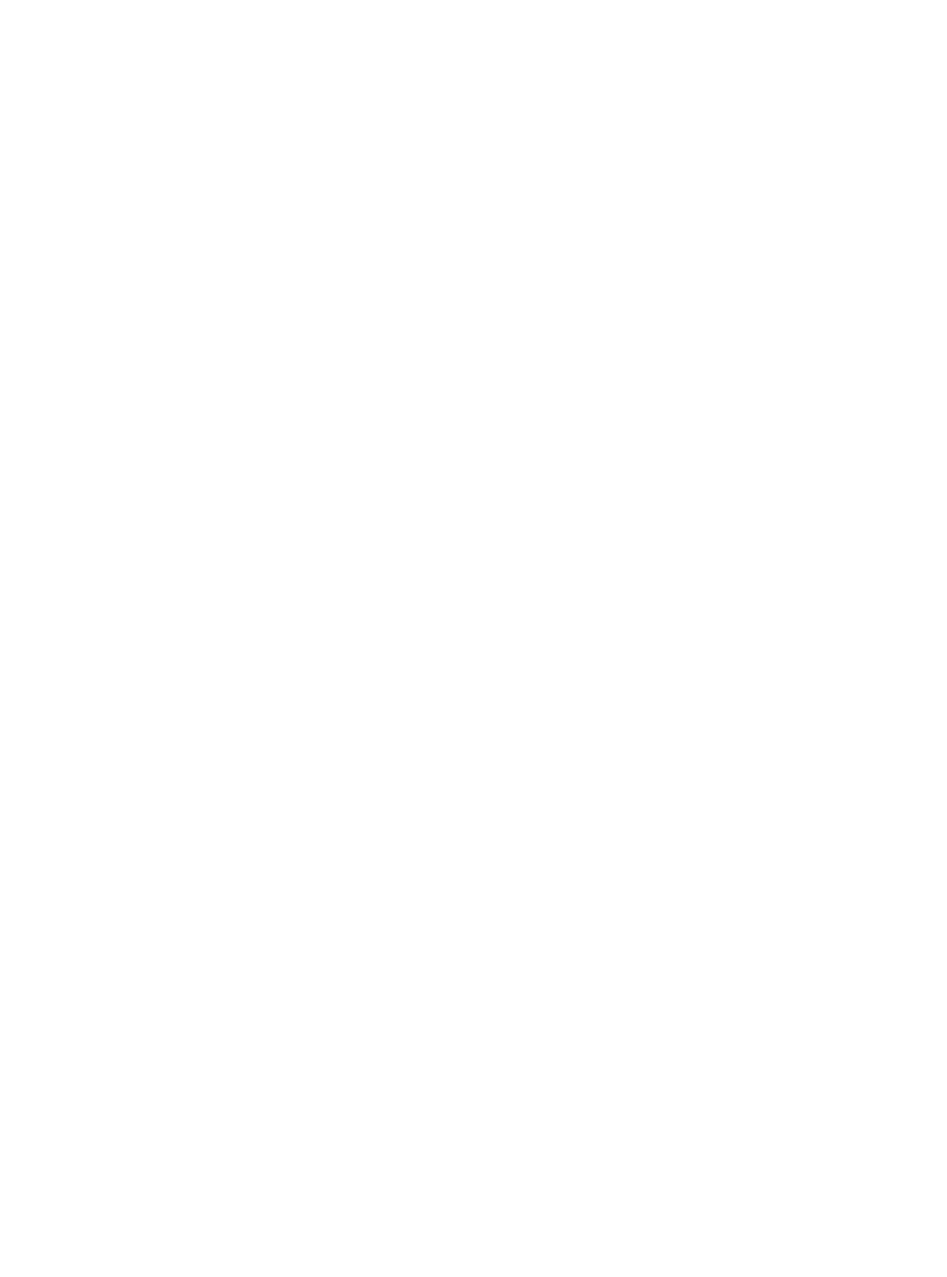
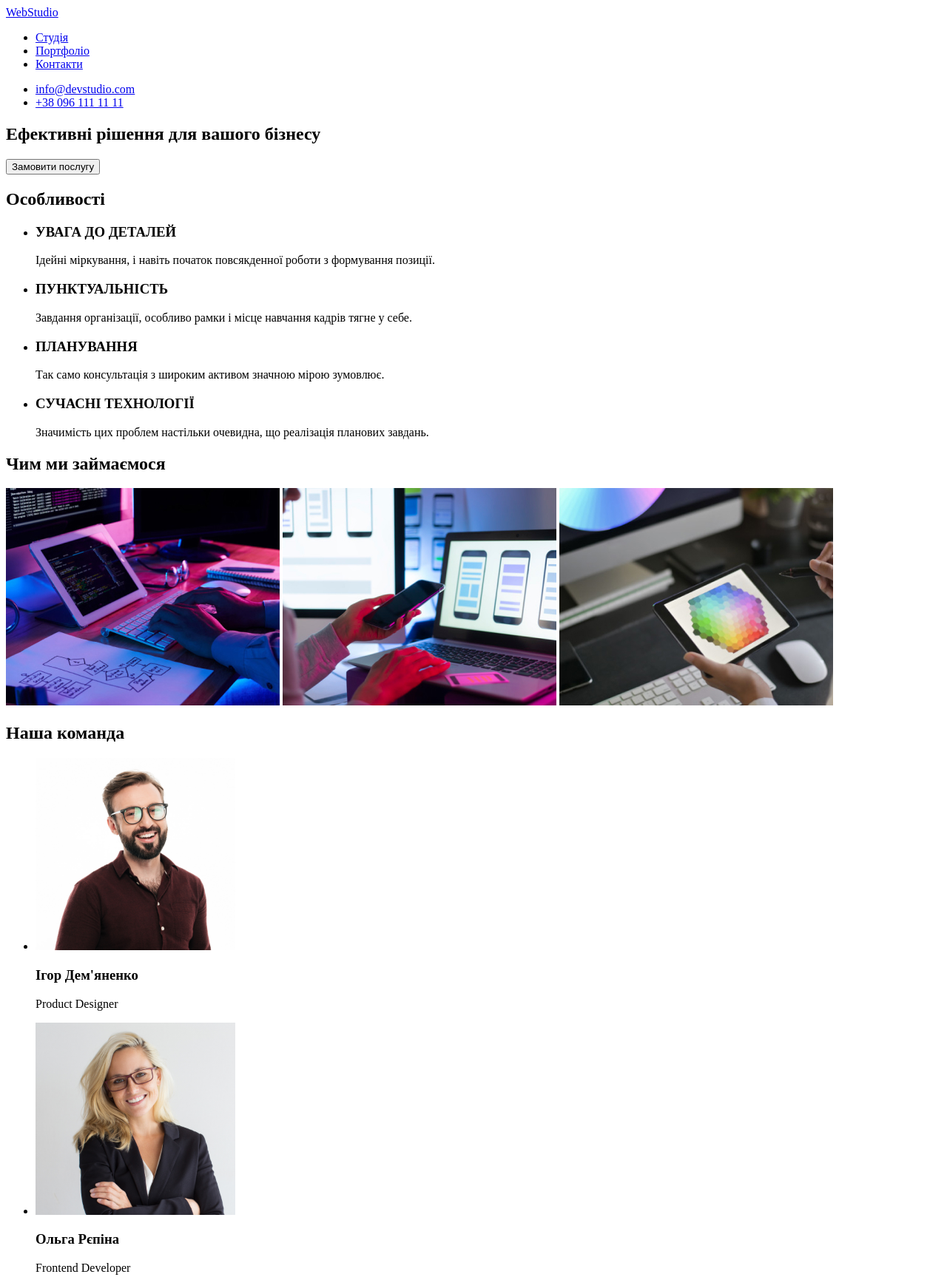
Before and after one commit to OleksandrOliynyk6891/HTML-CSS-70homework, a plain HTML site: page index.html in a window 1280 px wide. Shown: the top 1727 px of the page at 74% size. Before the commit the page ends 800 px from the top, so only its background shows below. Drawn offline with Linux system fonts and the light colour scheme.

Commit message:
HTML DOC
HTML DOC

```diff
--- a/index.html
+++ b/index.html
@@ -1,15 +1,139 @@
 <!DOCTYPE html>
-<html lang="en">
+<html lang="uk">
 <head>
     <meta charset="UTF-8">
     <meta http-equiv="X-UA-Compatible" content="IE=edge">
     <meta name="viewport" content="width=device-width, initial-scale=1.0">
     <title>homework_1</title>
 </head>
-<head>
-
-</head>
 <body>
-
+<!--page header-->
+    <header>
+        <!--site logo-->
+        <a href="./index.html">WebStudio</a>
+        <!--section navigation menu-->
+        <nav>
+            <!--main page navigation menu-->
+            <ul>
+                <!--links to sections-->
+                <li><a href="#studio">Студія</a></li>
+                <li><a href="#portfolio">Портфоліо</a></li>
+                <li><a href="#contacts">Контакти</a></li>
+            </ul>
+        </nav>
+                <!--links contact us-->
+        <ul>
+                <!--header e-mail address -->
+            <li><a href="mailto:info@devstudio.com">info@devstudio.com</a></li>
+                <!--header contact phone-->
+            <li><a href="tel:+38 096 111 11 11">+38 096 111 11 11</a></li>
+        </ul>
+    </header>
+                <!--main page content-->
+    <main >
+                <!--section effective solutions for your business-->
+        <section id="studio">
+                <!--main title hero-->
+            <h1>Ефективні рішення для вашого бізнесу</h1>
+                <!--service order button-->
+            <button type="button">Замовити послугу</button>
+        </section>
+                <!--features section-->
+        <section id="portfolio">
+                <!--section heading features-->
+            <h2>Особливості</h2>
+                <!--list of features-->
+            <ul>
+                <li>
+                        <!--feature list header-->
+                    <h3>УВАГА ДО ДЕТАЛЕЙ</h3>
+                        <!--feature list header paragraph-->
+                    <p>Ідейні міркування, і навіть початок повсякденної роботи з формування позиції.</p>
+                </li>
+                <li>
+                        <!--feature list header-->
+                    <h3>ПУНКТУАЛЬНІСТЬ</h3>
+                        <!--feature list header paragraph-->
+                    <p>Завдання організації, особливо рамки і місце навчання кадрів тягне у себе.</p>
+                </li>
+                <li>
+                        <!--feature list header-->
+                    <h3>ПЛАНУВАННЯ</h3>
+                        <!--feature list header paragraph-->
+                    <p>Так само консультація з широким активом значною мірою зумовлює.</p>
+                </li>
+                <li>
+                        <!--feature list header-->
+                    <h3>СУЧАСНІ ТЕХНОЛОГІЇ</h3>
+                        <!--feature list header paragraph-->
+                    <p>Значимість цих проблем настільки очевидна, що реалізація планових завдань.</p>
+                </li>
+            </ul>
+        </section>
+                <!--section what do we do-->
+        <section>
+            <!--section title-->
+            <h2>Чим ми займаємося</h2>
+            <!--image-->
+            <img src="./img/img1.jpg" alt="" width="370" height="294">
+            <img src="./img/img2.jpg" alt="" width="370" height="294">
+            <img src="./img/img3.jpg" alt="" width="370" height="294">
+        </section>
+                <!--section is our team-->
+        <section>
+            <!--section title is our team-->
+            <h2>Наша команда</h2>
+            <!--list of employees-->
+            <ul>
+                <!--employee card-->
+                <li>
+                    <!--photo of the employee-->
+                    <img src="./img/img4.jpg" alt="" width="270" height="260">
+                    <!--personal data-->
+                    <h3>Ігор Дем'яненко</h3>
+                    <!--position-->
+                    <p>Product Designer</p>
+                </li>
+                <li>
+                    <!--photo of the employee-->
+                    <img src="./img/img5.jpg" alt="" width="270" height="260">
+                    <!--personal data-->
+                    <h3>Ольга Рєпіна</h3>
+                    <!--position-->
+                    <p>Frontend Developer</p>
+                </li>
+                <li>
+                    <!--photo of the employee-->
+                    <img src="./img/img6.jpg" alt="" width="270" height="260">
+                    <!--personal data-->
+                    <h3>Микола Тарасов</h3>
+                    <!--position-->
+                    <p>Marketing</p>
+                </li>
+                <li>
+                    <!--photo of the employee-->
+                    <img src="./img/img7.jpg" alt="" width="270" height="260">
+                    <!--personal data-->
+                    <h3>Михайло Єрмаков</h3>
+                    <!--position-->
+                    <p>UI Designer</p>
+                </li>
+            </ul>
+        </section>
+    </main>
+                <!--footer site-->
+    <footer id="contacts">
+                <!--footer site logo-->
+        <a href="/index.html">WebStudio</a>
+                <!--location-->
+        <address>м. Київ, пр-т Лесі Українки, 26</address>
+                <!--footer links contact us-->
+        <ul>
+                <!--footer e-mail address -->
+            <li><a href="mailto:info@devstudio.com">info@devstudio.com</a></li>
+                <!--footer contact phone-->
+            <li><a href="tel:+38 096 111 11 11">+38 096 111 11 11</a></li>
+        </ul>
+    </footer>
 </body>
 </html>
```
Also changed, not shown: img/img1.jpg (added), img/img2.jpg (added), img/img3.jpg (added), img/img4.jpg (added), img/img5.jpg (added), img/img6.jpg (added), img/img7.jpg (added).
